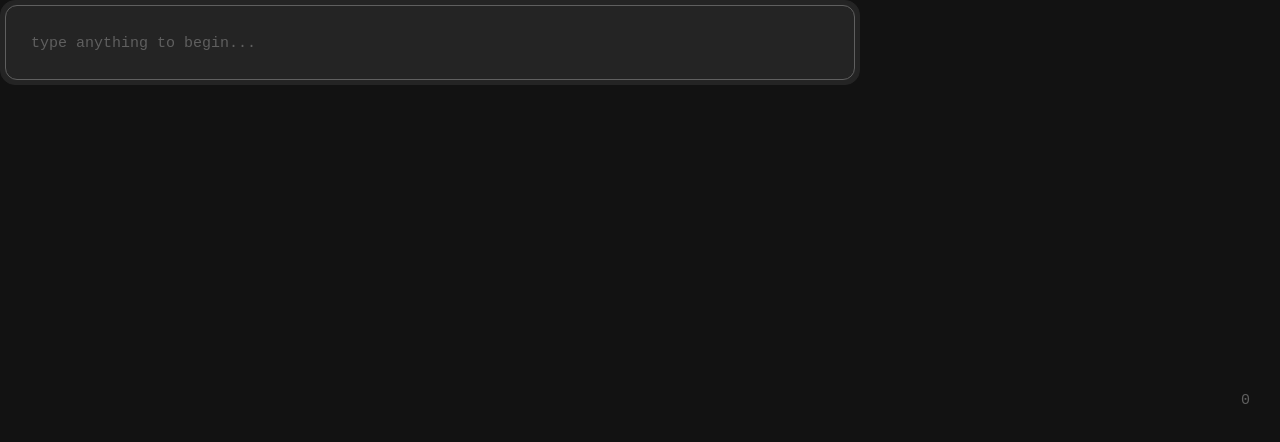
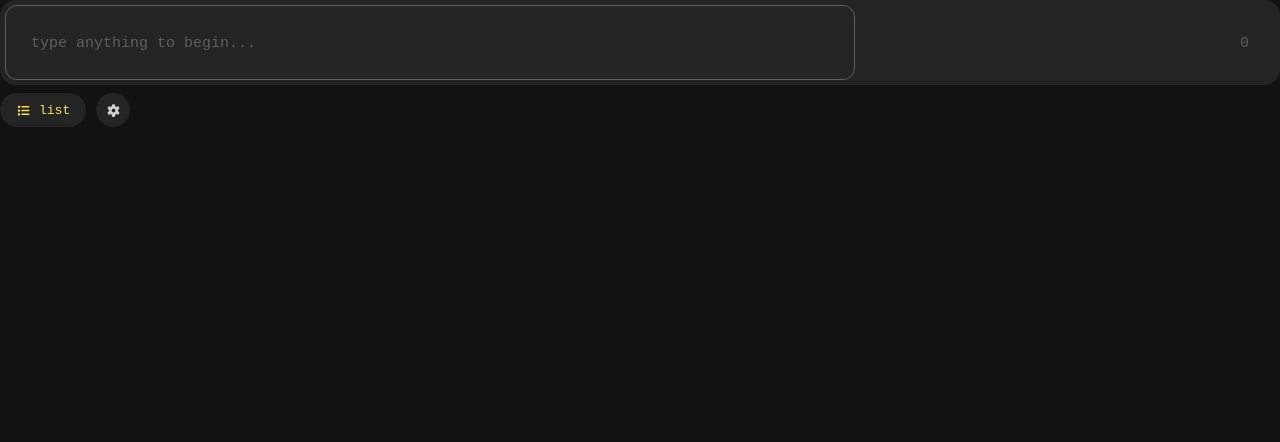
Before and after one commit to notsoparker/note-app, a website built with Vite: page index.html in a window 1280 px wide. Built offline with nearby package versions, Linux system fonts and the light colour scheme.

Commit message:
NA-005: Basic List and Settings Button

```diff
--- a/index.html
+++ b/index.html
@@ -11,9 +11,19 @@
 
   <body>
 
-    <div id="container">
+    <div id="notebar">
           <textarea id="textarea" placeholder="type anything to begin..." spellcheck="false" rows="1" maxlength="75"></textarea>
           <span id="char-count" class="char-count">0</span>
+    </div>
+
+    <div id="toolbar">
+      <button id="list-btn" class="btn btn-pill">
+        <svg class="icon-list" xmlns="http://www.w3.org/2000/svg" viewBox="0 0 640 640" fill="currentColor"><path d="M104 112C90.7 112 80 122.7 80 136L80 184C80 197.3 90.7 208 104 208L152 208C165.3 208 176 197.3 176 184L176 136C176 122.7 165.3 112 152 112L104 112zM256 128C238.3 128 224 142.3 224 160C224 177.7 238.3 192 256 192L544 192C561.7 192 576 177.7 576 160C576 142.3 561.7 128 544 128L256 128zM256 288C238.3 288 224 302.3 224 320C224 337.7 238.3 352 256 352L544 352C561.7 352 576 337.7 576 320C576 302.3 561.7 288 544 288L256 288zM256 448C238.3 448 224 462.3 224 480C224 497.7 238.3 512 256 512L544 512C561.7 512 576 497.7 576 480C576 462.3 561.7 448 544 448L256 448zM80 296L80 344C80 357.3 90.7 368 104 368L152 368C165.3 368 176 357.3 176 344L176 296C176 282.7 165.3 272 152 272L104 272C90.7 272 80 282.7 80 296zM104 432C90.7 432 80 442.7 80 456L80 504C80 517.3 90.7 528 104 528L152 528C165.3 528 176 517.3 176 504L176 456C176 442.7 165.3 432 152 432L104 432z"/></svg>
+        <span class="btn-text">list</span>
+      </button>
+      <button id="settings-btn" class="btn btn-icon">
+        <svg xmlns="http://www.w3.org/2000/svg" viewBox="0 0 640 640" fill="currentColor"><path d="M259.1 73.5C262.1 58.7 275.2 48 290.4 48L350.2 48C365.4 48 378.5 58.7 381.5 73.5L396 143.5C410.1 149.5 423.3 157.2 435.3 166.3L503.1 143.8C517.5 139 533.3 145 540.9 158.2L570.8 210C578.4 223.2 575.7 239.8 564.3 249.9L511 297.3C511.9 304.7 512.3 312.3 512.3 320C512.3 327.7 511.8 335.3 511 342.7L564.4 390.2C575.8 400.3 578.4 417 570.9 430.1L541 481.9C533.4 495 517.6 501.1 503.2 496.3L435.4 473.8C423.3 482.9 410.1 490.5 396.1 496.6L381.7 566.5C378.6 581.4 365.5 592 350.4 592L290.6 592C275.4 592 262.3 581.3 259.3 566.5L244.9 496.6C230.8 490.6 217.7 482.9 205.6 473.8L137.5 496.3C123.1 501.1 107.3 495.1 99.7 481.9L69.8 430.1C62.2 416.9 64.9 400.3 76.3 390.2L129.7 342.7C128.8 335.3 128.4 327.7 128.4 320C128.4 312.3 128.9 304.7 129.7 297.3L76.3 249.8C64.9 239.7 62.3 223 69.8 209.9L99.7 158.1C107.3 144.9 123.1 138.9 137.5 143.7L205.3 166.2C217.4 157.1 230.6 149.5 244.6 143.4L259.1 73.5zM320.3 400C364.5 399.8 400.2 363.9 400 319.7C399.8 275.5 363.9 239.8 319.7 240C275.5 240.2 239.8 276.1 240 320.3C240.2 364.5 276.1 400.2 320.3 400z"/></svg>
+      </button>
     </div>
 
   </body>
--- a/src-tauri/tauri.conf.json
+++ b/src-tauri/tauri.conf.json
@@ -16,7 +16,7 @@
     {
       "title": "tauri-app",
       "width": 860,
-      "height": 85,
+      "height": 150,
       "decorations": false,
       "resizable": false,
       "center": true,
--- a/src/styles.css
+++ b/src/styles.css
@@ -5,6 +5,8 @@
   --primary-color: #FFDC4E;
   --bg-color: #242424;
   --placeholder-color: #5f5f5f;
+  --hover-color: #3c3c3c;
+  --icon-color: #cfcfcf;
   --error-color: #ff5c5c;
 
   /* ---- Border ---- */
@@ -32,15 +34,15 @@ html, body {
   overflow: hidden;
 }
 
-#container {
-  width: 860px;
+#notebar {
+  width: 100%;
   height: 85px;
   background: var(--bg-color);
   border: var(--border-width) solid var(--bg-color);
   border-radius: 15px;
-  display:block;
-  justify-content: center;
-  align-items: center;
+  display: flex;
+  position: relative;
+  flex-direction: column;
   padding: 4px;
 }
 
@@ -81,3 +83,47 @@ html, body {
 .char-count.limit-reached {
   color: var(--error-color);
 }
+
+#toolbar {
+  display: flex;
+  align-items: center;
+  gap: 10px;
+}
+
+.btn {
+  display: flex;
+  align-items: center;
+  justify-content: center;
+  gap: 8px;
+  margin-top: 8px;
+  border: none;
+  background: var(--bg-color);
+  color: var(--icon-color);
+  font-family: var(--font-family);
+  font-size: 13px;
+  cursor: pointer;
+}
+
+.btn:hover {
+  background: var(--hover-color);
+}
+
+.btn svg {
+  width: 15px;
+  height: 15px;
+  fill: currentColor;
+  flex-shrink: 0;
+}
+
+.btn-pill {
+  height: 34px;
+  padding: 0 16px;
+  border-radius: 17px;
+  color: var(--primary-color);
+}
+
+.btn-icon {
+  width: 34px;
+  height: 34px;
+  border-radius: 50%;
+}
```
